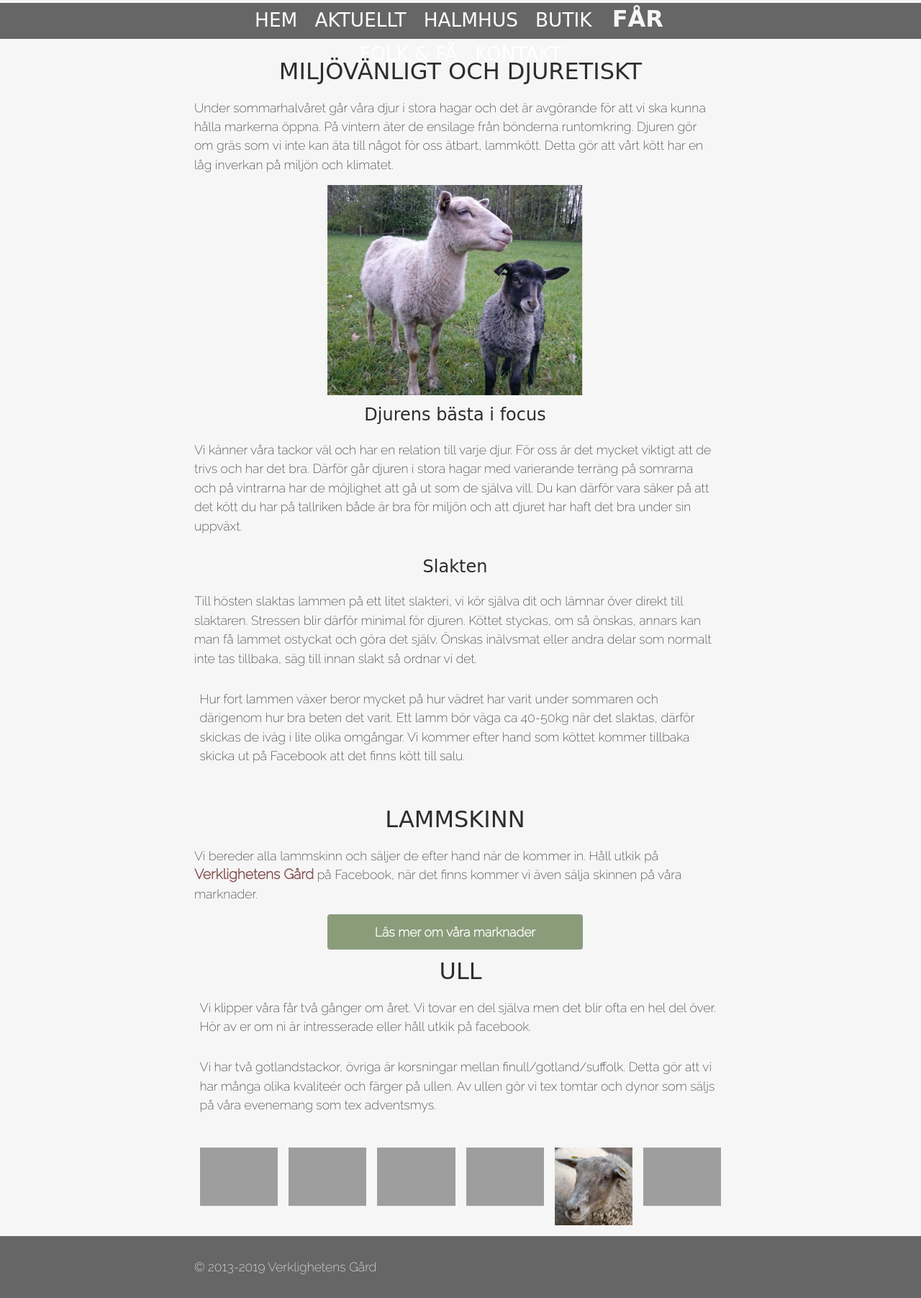
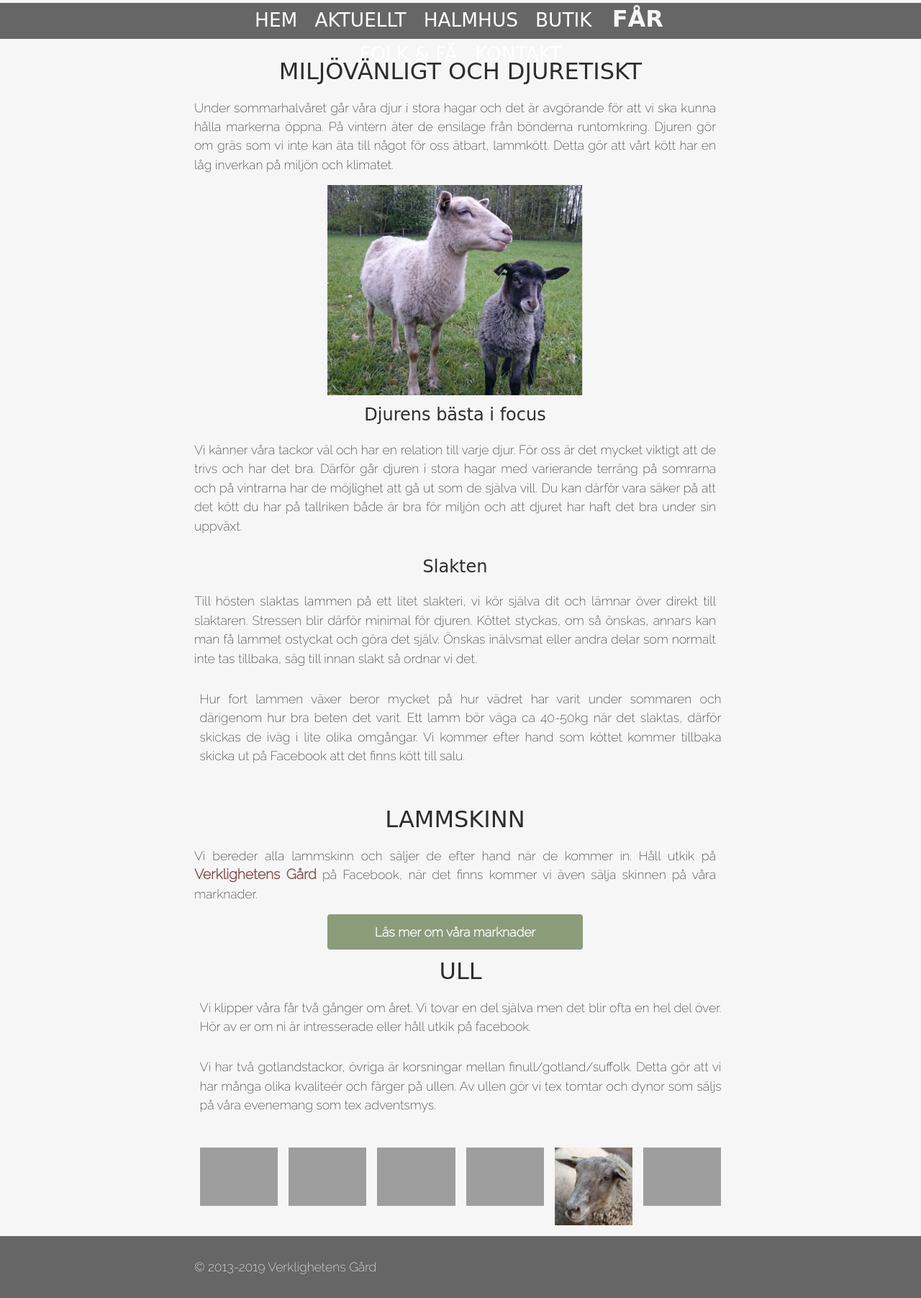
Before and after one commit to lejossan/verkligheten, a PHP site: page /far.php in a window 1280 px wide. Shown: the part 350-2153 px from the top of the page at 72% size. Run offline with PHP 8.4, Linux system fonts and the light colour scheme; some libraries are stand-ins or nearby versions; some web fonts are replaced; grey boxes are pictures that could not be loaded.

Commit message:
text justified

```diff
--- a/css/styles.css
+++ b/css/styles.css
@@ -259,7 +259,7 @@ p, a {
 
 p {
   line-height: 1.5em;
-  text-align: left;
+  text-align: justify;
   padding: 15px 0; }
 
 a {
--- a/sass/general.scss
+++ b/sass/general.scss
@@ -28,7 +28,7 @@ p, a {
 }
 p{
   line-height: 1.5em;
-  text-align: left;
+  text-align: justify;
   padding: $gutter 0;
 }
 a{
```
Also changed, not shown: 1 other file.
